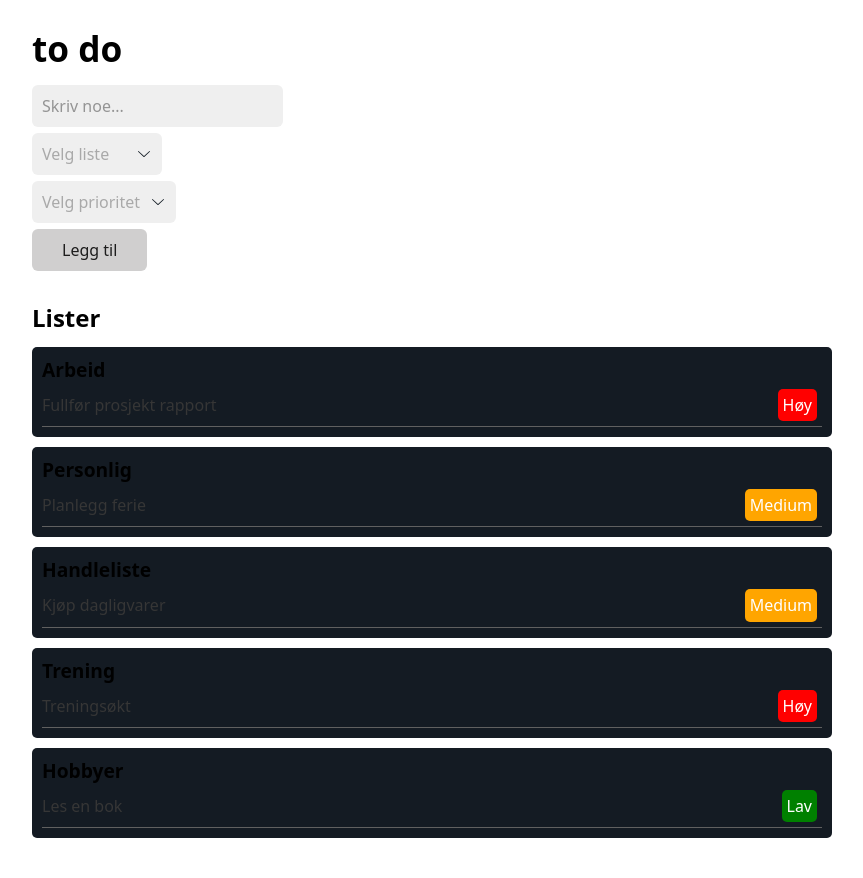
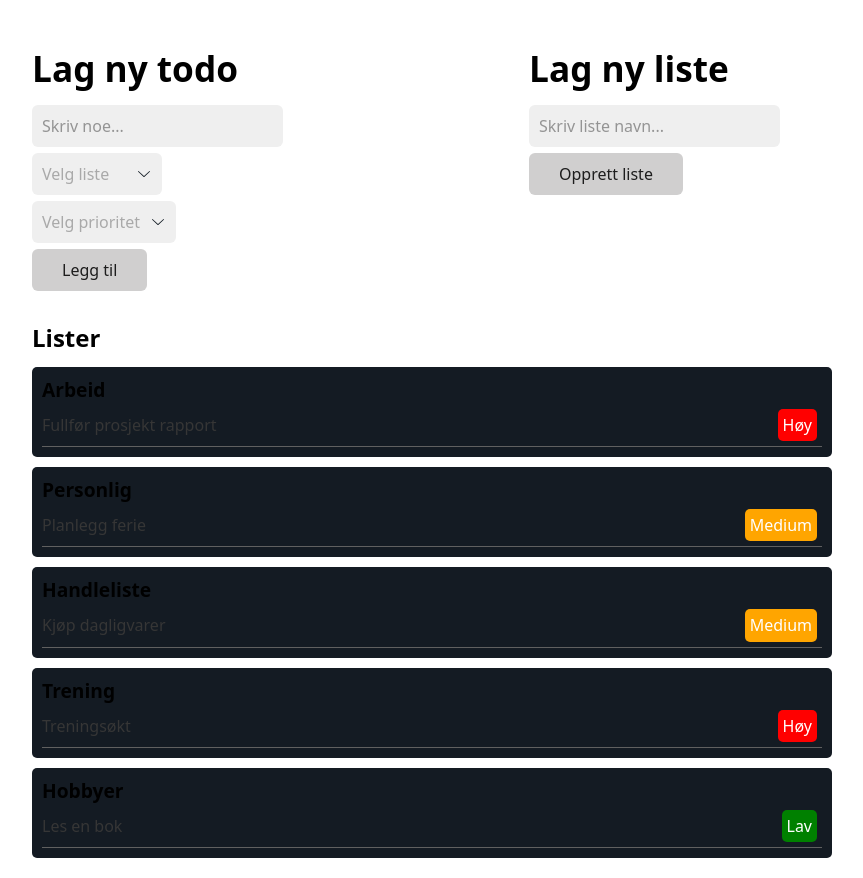
Before and after one commit to AdrianNilsen/to_do_list, a Flask app: page / in a window 1280 px wide. Shown: the whole page, without its empty margins (208-1071 px from the left). Before the commit the page ends 838 px from the top, so only its background shows below. Run offline with Flask 3, Linux system fonts and the light colour scheme; data comes from the database, SQL or seed files in the repository.

Commit message:
create lists

```diff
--- a/app.py
+++ b/app.py
@@ -45,5 +45,17 @@ def index():
     # Pass the tasks to the template
     return render_template("index.html", text_list=tasks, lists=lists)
 
+@app.route("/create_list", methods=["POST"])
+def create_list():
+    list_name = request.form.get("list_name")
+    if list_name:
+        # Insert the new list into the database
+        connection = get_db_connection()
+        with connection.cursor() as cursor:
+            cursor.execute("INSERT INTO lists (name) VALUES (%s)", (list_name,))
+        connection.commit()
+        connection.close()
+    return redirect(url_for("index"))
+
 if __name__ == "__main__":
     app.run(debug=True)
--- a/db.sql
+++ b/db.sql
@@ -2,7 +2,8 @@
 
 Create Database if not exists todo_app;
 create user todo_user identified by 'todo_password';
-grant all privileges on todo_app.* to todo_user;
+create user 'todo_user'@'%' identified by 'todo_password';
+grant all privileges on todo_app.* to 'todo_user'@'%';
 USE todo_app;
 CREATE TABLE lists (
     id INT PRIMARY KEY auto_increment not null,
--- a/static/css/style.css
+++ b/static/css/style.css
@@ -54,3 +54,9 @@ p {
     margin: 0;
     padding: 0;
 }
+
+.forms {
+    display: flex;
+    flex-direction: row;
+    gap: 15%;
+}
--- a/templates/index.html
+++ b/templates/index.html
@@ -11,8 +11,9 @@
 
 <body>
     <div class="forms">
+        <div>
 
-        <h1>to do</h1>
+            <h1>Lag ny todo</h1>
             <form method="POST">
                 <input type="text" name="text_input" placeholder="Skriv noe..." required>
                 <select name="list" required>
@@ -38,7 +39,15 @@
                 </style>
                 <button type="submit">Legg til</button>
             </form>
-        <form action=""></form>
+        </div>
+        <div>
+
+        </div class="create_list">
+        <form action="/create_list" method="POST">
+            <h1>Lag ny liste</h1>
+            <input type="text" name="list_name" placeholder="Skriv liste navn..." required>
+            <button type="submit">Opprett liste</button>
+        </form>
     </div>
 
     <h2>Lister</h2>
```
Lines whose indentation alone changed are shown as unchanged.
